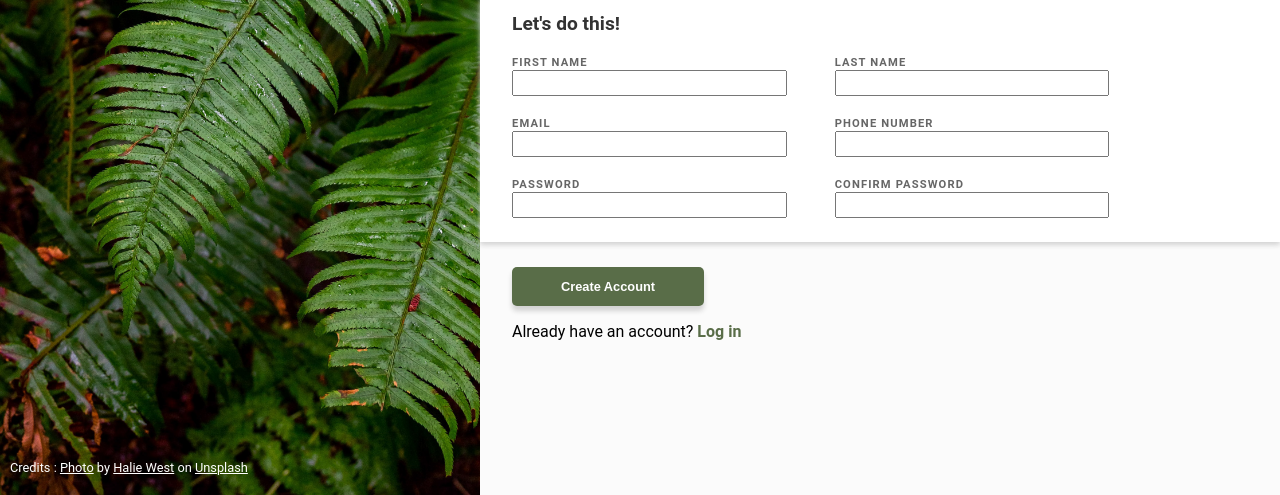
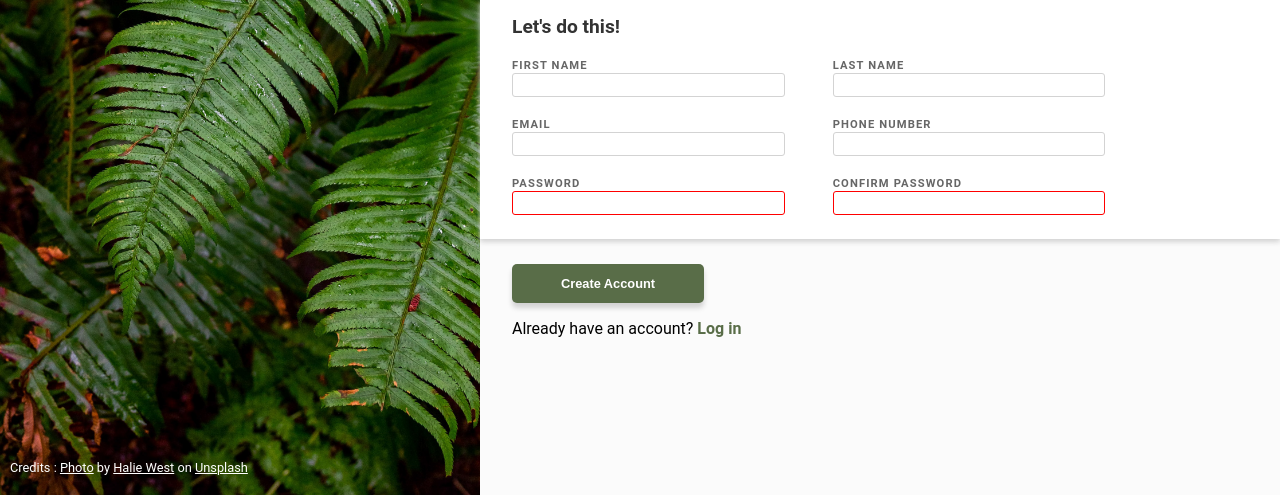
Before and after one commit to hugo-coisne/signup-form, a plain HTML site: page index.html in a window 1280 px wide. Shown: the part 305-800 px from the top of the page. Drawn offline with Linux system fonts and the light colour scheme.

Commit message:
style form inputs style

```diff
--- a/index.html
+++ b/index.html
@@ -34,9 +34,9 @@
     <div id="right">
       <div id="centerer">
         <p class="motivation">
-          This is not a real online service! You know you need something like this
-          in your life to help your realize your deepest dreams. <br />Sign up
-          <em>now</em> to get started.
+          This is not a real online service! You know you need something like
+          this in your life to help your realize your deepest dreams. <br />Sign
+          up <em>now</em> to get started.
         </p>
         <p class="motivation">You <em>know</em> you want to.</p>
         <div id="letsdothis">
@@ -46,18 +46,29 @@
               <legend hidden>Names</legend>
               <div class="left">
                 <label for="firstname">FIRST NAME</label><br />
-                <input spellcheck="false" type="text" name="user_firstname" id="firstname" />
+                <input
+                  spellcheck="false"
+                  type="text"
+                  name="user_firstname"
+                  id="firstname"
+                />
               </div>
               <div class="right">
                 <label for="lastname">LAST NAME</label><br />
-                <input spellcheck="false" type="text" name="user_lastname" id="lastname" />
+                <input
+                  spellcheck="false"
+                  type="text"
+                  name="user_lastname"
+                  id="lastname"
+                />
               </div>
             </section>
             <section id="contact">
               <legend hidden>contact</legend>
               <div class="left">
                 <label for="email">EMAIL</label><br />
-                <input spellcheck="false"
+                <input
+                  spellcheck="false"
                   type="email"
                   name="user_email"
                   id="email"
@@ -66,18 +77,35 @@
               </div>
               <div class="right">
                 <label for="phone">PHONE NUMBER</label><br />
-                <input spellcheck="false" type="tel" name="user_phonenumber" id="phone" />
+                <input
+                  spellcheck="false"
+                  type="tel"
+                  name="user_phonenumber"
+                  id="phone"
+                />
               </div>
             </section>
             <section id="pwd">
               <legend hidden>password</legend>
               <div class="left">
                 <label for="pwd">PASSWORD</label><br />
-                <input spellcheck="false" type="password" name="user_pwd" id="pwd" />
+                <input
+                  spellcheck="false"
+                  type="password"
+                  name="user_pwd"
+                  id="pwd"
+                  class="error"
+                />
               </div>
               <div class="right">
                 <label for="pwd-confirm">CONFIRM PASSWORD</label><br />
-                <input spellcheck="false" type="password" name="confirm_pwd" id="pwd-confirm" />
+                <input
+                  spellcheck="false"
+                  type="password"
+                  name="confirm_pwd"
+                  id="pwd-confirm"
+                  class="error"
+                />
               </div>
             </section>
           </form>
--- a/style.css
+++ b/style.css
@@ -1,50 +1,51 @@
 @font-face {
-    font-family:'Norse-Bold';
-    src:url('/assets/Norse-Bold.otf');
+  font-family: "Norse-Bold";
+  src: url("/assets/Norse-Bold.otf");
 }
 html {
-    height:100%;
-    width:100%;
-    font-family: "Roboto", system-ui, -apple-system, BlinkMacSystemFont, 'Segoe UI', Roboto, Oxygen, Ubuntu, Cantarell, 'Open Sans', 'Helvetica Neue', sans-serif;
+  height: 100%;
+  width: 100%;
+  font-family: "Roboto", system-ui, -apple-system, BlinkMacSystemFont,
+    "Segoe UI", Roboto, Oxygen, Ubuntu, Cantarell, "Open Sans", "Helvetica Neue",
+    sans-serif;
 }
 
 body {
-    margin:0px;
-    padding:0px;
-    display:flex;
-    height:100%;
-    width:100%;
+  margin: 0px;
+  padding: 0px;
+  display: flex;
+  height: 100%;
+  width: 100%;
 }
 
 #left {
-    color:white;
-    flex:3;
+  color: white;
+  flex: 3;
   background-image: url("assets/halie-west-25xggax4bSA-unsplash.jpg");
   background-size: cover;
 }
 
 #subdark {
   position: relative;
-    top:25%;
+  top: 25%;
   background-color: rgba(0, 0, 0, 0.33);
-    height:15%;
+  height: 15%;
   max-height: 100px;
-    display:flex;
+  display: flex;
   align-items: center;
   justify-content: center;
 }
 
 .indark {
-    height:100%;
-    font-family: 'Norse-Bold';
-    font-size:3em;
+  height: 100%;
+  font-family: "Norse-Bold";
+  font-size: 3em;
   display: flex;
   align-items: center;
 }
 
 h1 {
-    margin:0px;
-
+  margin: 0px;
 }
 
 .indark > img {
@@ -53,25 +54,25 @@ h1 {
 
 .credits {
   position: absolute;
-    bottom:20px;
-    left:10px;
-    font-size :0.8em;
+  bottom: 20px;
+  left: 10px;
+  font-size: 0.8em;
 }
 
 .credits a {
-    color:white;
+  color: white;
 }
 
 #right {
   background-color: #fbfbfb;
   height: 100%;
-    flex:5;
-    display:flex;
+  flex: 5;
+  display: flex;
   align-items: center;
 }
 
 .motivation {
-    margin-left:1.6em;
+  margin-left: 1.6em;
   font-size: 1.2em;
   font-weight: 600;
   padding-right: 5em;
@@ -80,64 +81,77 @@ h1 {
 #letsdothis {
   box-shadow: 0px 3px 5px lightgrey;
   padding: 1.5em 2em;
-    padding-top:0.01em;
-    margin-top:2em;
-    color:#666;
+  padding-top: 0.01em;
+  margin-top: 2em;
+  color: #666;
   background-color: white;
 }
 
 h2 {
   font-size: 1.2em;
   font-weight: 600;
-    color:#333;
+  color: #333;
 }
 
 section {
-    display:flex;
-    gap:1em;
-    gap:3em;
+  display: flex;
+  gap: 1em;
+  gap: 3em;
 }
 
 section {
-    margin-top:1em;
+  margin-top: 1em;
+}
+
+input[type="text"],
+input[type="email"],
+input[type="tel"],
+input[type="password"] {
+  width: 20em;
+  height: 1.5em;
+  border: 1px solid lightgrey;
+  border-radius: 3px;
+}
+
+input.error {
+    border-color:red;
+}
+
+input:focus {
+    box-shadow : 0px 5px 5px lightgrey;
+    border-color:blue;
+    outline:none;
+    border-width: 1px;
 }
 
 
 
-input[type="text"],
-input[type="email"],
-input[type="tel"],
-input[type="password"]{
-    width: 20em;
-    height:1.5em;
-}
-
 label {
-    font-size:.7em;
+  font-size: 0.7em;
   font-weight: 600;
-    letter-spacing: .1em;
+  letter-spacing: 0.1em;
 }
 
 button {
-    margin-left:2.5em;
-    margin-top:2em;
-    background-color: #596D48;
-    color:white;
-    font-weight:bold;
-    font-size:0.8em;
-    border-radius:5px;
-    width:15em;
-    height:3em;
-    border-style:none;
+  margin-left: 2.5em;
+  margin-top: 2em;
+  background-color: #596d48;
+  color: white;
+  font-weight: bold;
+  font-size: 0.8em;
+  border-radius: 5px;
+  width: 15em;
+  height: 3em;
+  border-style: none;
   box-shadow: 0px 5px 5px lightgrey;
 }
 
-#already{
-    margin-left:2em;
+#already {
+  margin-left: 2em;
 }
 
 #already a {
-    color:#596D48;
+  color: #596d48;
   font-weight: 700;
   text-decoration: none;
 }
```
Lines whose indentation alone changed are shown as unchanged.
